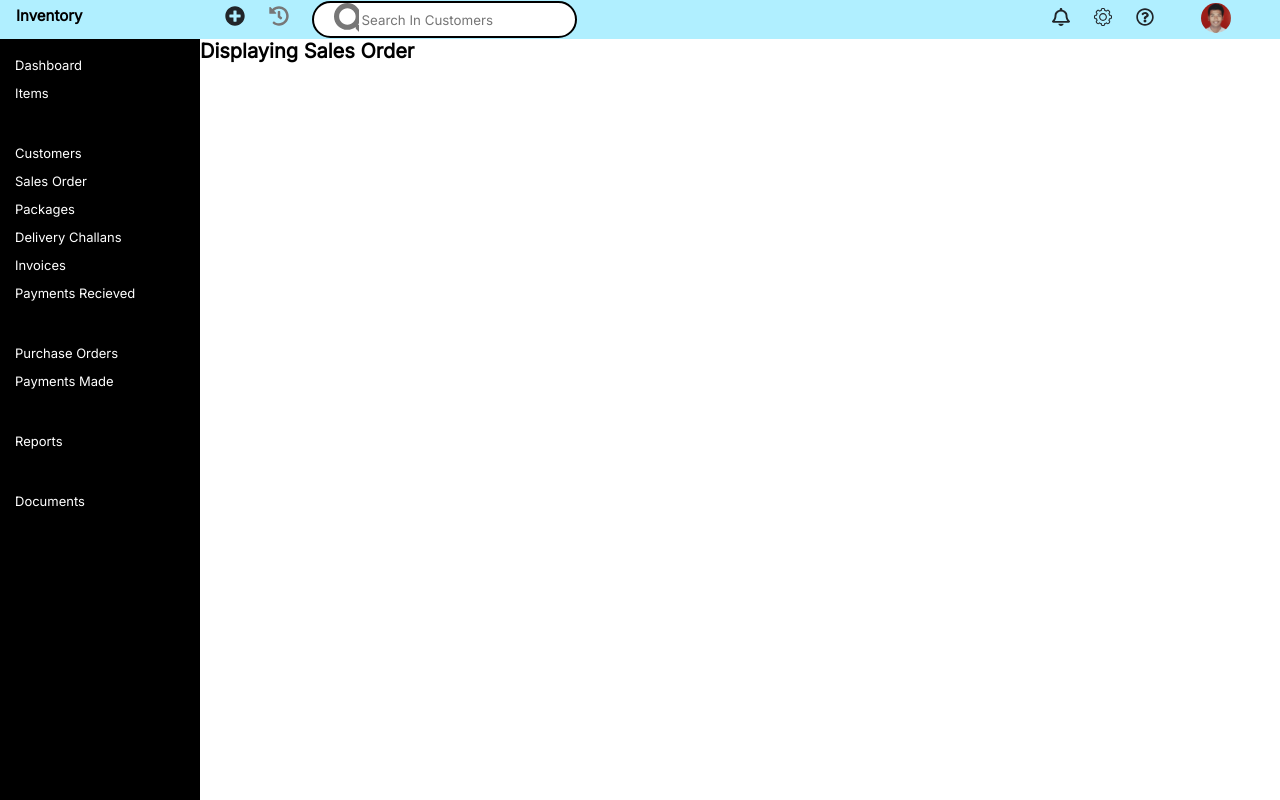
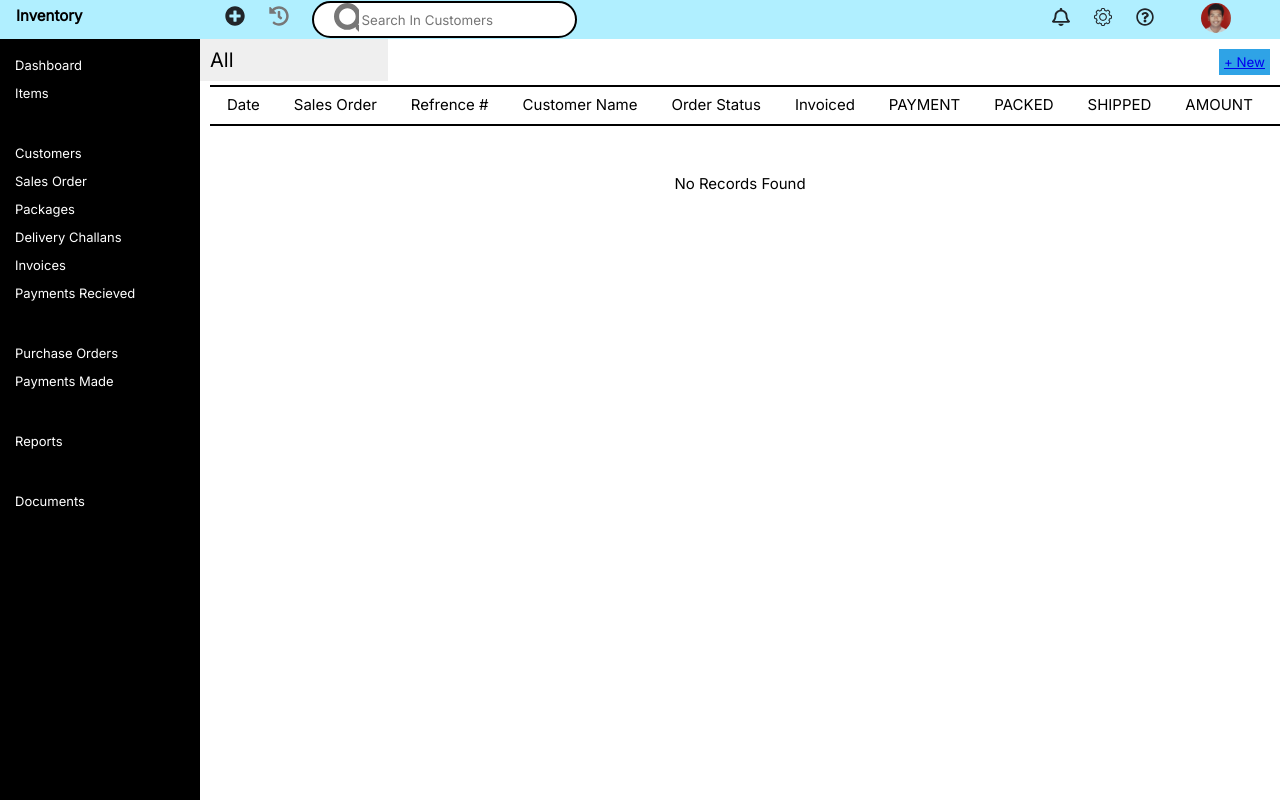
Before and after one commit to Visionaries007/inventory-final, a React (Create React App) app: page /displaysalesorder in a window 1280 px wide. Shown: the top 800 px of the page. Built offline with nearby package versions, Linux system fonts and the light colour scheme.

Commit message:
added display pages and new button routing

```diff
--- a/src/pages/additems.js
+++ b/src/pages/additems.js
@@ -4,13 +4,16 @@ import styled from "styled-components";
 import ItemsInfo from "../ItemsCollection/itemsinfo";
 import SalesPerInfo from "../ItemsCollection/salesperinfo";
 import NameItem from "../ItemsCollection/nameitem";
+import { Link } from "react-router-dom";
 const AddItems = () => {
   return (
     <ItemMaking>
       <Heading12>
         <h3>New Item</h3>
         <span>
-          <img src={close} alt="" />
+          <Link class="labels" to="/displayItems">
+            <img src={close} alt="" />
+          </Link>
         </span>
       </Heading12>
       <Toper>
--- a/src/pages/displayInvoice.js
+++ b/src/pages/displayInvoice.js
@@ -1,9 +1,107 @@
 import React from "react";
+import styled from "styled-components";
+import { Link } from "react-router-dom";
 const DisplayInvoice = () => {
   return (
     <div>
-      <h1>Display Invoice</h1>
+      <Total>
+        <div>
+          <Selector>
+            <option className="d1">All</option>
+            <option className="d1">Unpaid Invoices</option>
+            <option className="d1">Draft</option>
+            <option className="d1">Pending Approval</option>
+            <option className="d1">Approved</option>
+            <option className="d1">Client Viewed</option>
+            <option className="d1">partially Paid</option>
+            <option className="d1">Unpaid</option>
+            <option className="d1">Overdue</option>
+            <option className="d1">Payment Initiated</option>
+            <option className="d1">Paid</option>
+            <option className="d1">Void</option>
+            <option className="d1">Debit Note</option>
+            <option className="d1">Write Off</option>
+          </Selector>
+        </div>
+        <div className="btn1">
+          <button>
+            <Link class="labels" to="/addInvoice">
+              + New
+            </Link>
+          </button>
+        </div>
+      </Total>
+      <Stats>
+        <div>
+          <p>Date</p>
+        </div>
+        <div>
+          <p>Invoice</p>
+        </div>
+        <div>
+          <p>Order Number</p>
+        </div>
+        <div>
+          <p>Customer Name</p>
+        </div>
+        <div>
+          <p>Status</p>
+        </div>
+        <div>
+          <p>Due Date</p>
+        </div>
+        <div>
+          <p>Amount</p>
+        </div>
+        <div>
+          <p>Balance Due</p>
+        </div>
+      </Stats>
+      <Disp>
+        <p>There are no approved Invoices</p>
+      </Disp>
     </div>
   );
 };
+const Disp = styled.div`
+  display: flex;
+  justify-content: space-evenly;
+  padding: 50px;
+  cursor: pointer;
+`;
+const Stats = styled.div`
+  padding: 10px;
+  display: flex;
+  flex-direction: row;
+  justify-content: space-around;
+  cursor: pointer;
+  box-shadow: 10px 2px black;
+`;
+const Total = styled.div`
+  display: flex;
+  justify-content: space-between;
+  width: 100%;
+  .btn1 {
+    padding: 1rem;
+    button {
+      padding: 0.5rem;
+      color: white;
+      background: #2fa3e6;
+      border: none;
+    }
+  }
+  box-shadow: 10px 2px black;
+`;
+const Selector = styled.select`
+  border: none;
+  padding: 1rem;
+  &:focus {
+    outline: none;
+  }
+  -webkit-appearance: none;
+  .d1 {
+    font-size: 12px !important;
+  }
+  font-size: 20px;
+`;
 export default DisplayInvoice;
--- a/src/pages/displaySalesorder.js
+++ b/src/pages/displaySalesorder.js
@@ -1,9 +1,118 @@
 import React from "react";
-const DisplaySalesOrder = () => {
+import styled from "styled-components";
+import { Link } from "react-router-dom";
+
+const DisplaySalesorder = () => {
   return (
     <div>
-      <h1>Displaying Sales Order</h1>
+      <Total>
+        <div>
+          <Selector>
+            <option className="d1">All</option>
+            <option className="d1">To be Shipped</option>
+            <option className="d1">Draft</option>
+            <option className="d1">Pending Approval</option>
+            <option className="d1">Approved</option>
+            <option className="d1">Confirmed</option>
+            <option className="d1">For Packaging</option>
+            <option className="d1">To be Shipped</option>
+            <option className="d1">Shipped</option>
+            <option className="d1">For Invoicing</option>
+            <option className="d1">Drop Shipped</option>
+            <option className="d1">Backorder</option>
+            <option className="d1">Fulfilled</option>
+            <option className="d1">Closed</option>
+            <option className="d1">Marketplace</option>
+            <option className="d1">Void</option>
+            <option className="d1">Invoiced</option>
+          </Selector>
+        </div>
+        <div className="btn1">
+          <button>
+            {" "}
+            <Link class="labels" to="/addSalesorder">
+              + New
+            </Link>
+          </button>
+        </div>
+      </Total>
+      <Stats>
+        <div>
+          <p>Date</p>
+        </div>
+        <div>
+          <p>Sales Order</p>
+        </div>
+        <div>
+          <p>Refrence #</p>
+        </div>
+        <div>
+          <p>Customer Name</p>
+        </div>
+        <div>
+          <p>Order Status</p>
+        </div>
+        <div>
+          <p>Invoiced</p>
+        </div>
+        <div>
+          <p>PAYMENT</p>
+        </div>
+        <div>
+          <p>PACKED</p>
+        </div>
+        <div>
+          <p>SHIPPED</p>
+        </div>
+        <div>
+          <p>AMOUNT</p>
+        </div>
+      </Stats>
+      <Disp>
+        <p>No Records Found</p>
+      </Disp>
     </div>
   );
 };
-export default DisplaySalesOrder;
+const Disp = styled.div`
+  display: flex;
+  justify-content: space-evenly;
+  padding: 50px;
+  cursor: pointer;
+`;
+const Stats = styled.div`
+  padding: 10px;
+  display: flex;
+  flex-direction: row;
+  justify-content: space-around;
+  cursor: pointer;
+  box-shadow: 10px 2px black;
+`;
+const Total = styled.div`
+  display: flex;
+  justify-content: space-between;
+  width: 100%;
+  .btn1 {
+    padding: 1rem;
+    button {
+      padding: 0.5rem;
+      color: white;
+      background: #2fa3e6;
+      border: none;
+    }
+  }
+  box-shadow: 10px 2px black;
+`;
+const Selector = styled.select`
+  border: none;
+  padding: 1rem;
+  &:focus {
+    outline: none;
+  }
+  -webkit-appearance: none;
+  .d1 {
+    font-size: 12px !important;
+  }
+  font-size: 20px;
+`;
+export default DisplaySalesorder;
--- a/src/pages/displayitem.js
+++ b/src/pages/displayitem.js
@@ -1,6 +1,7 @@
 import React from "react";
 import styled from "styled-components";
 import image from "../img/girl.jpg";
+import { Link } from "react-router-dom";
 const DisplayItems = () => {
   return (
     <div>
@@ -22,7 +23,11 @@ const DisplayItems = () => {
           </Selector>
         </div>
         <div className="btn1">
-          <button> + New </button>
+          <button>
+            <Link class="labels" to="/additems">
+              + New
+            </Link>
+          </button>
         </div>
       </Total>
       <Cards>
@@ -82,6 +87,10 @@ const Total = styled.div`
       background: #2fa3e6;
       border: none;
     }
+    .labels {
+      text-decoration: none;
+      color: white;
+    }
   }
   box-shadow: 10px 2px black;
 `;
```
